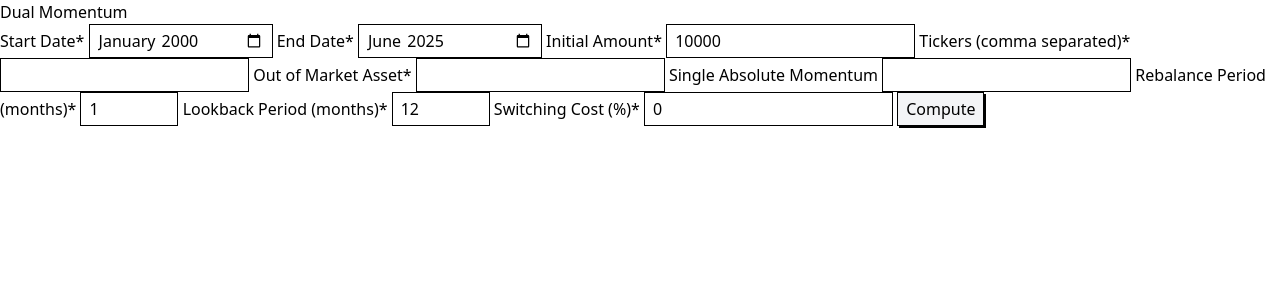
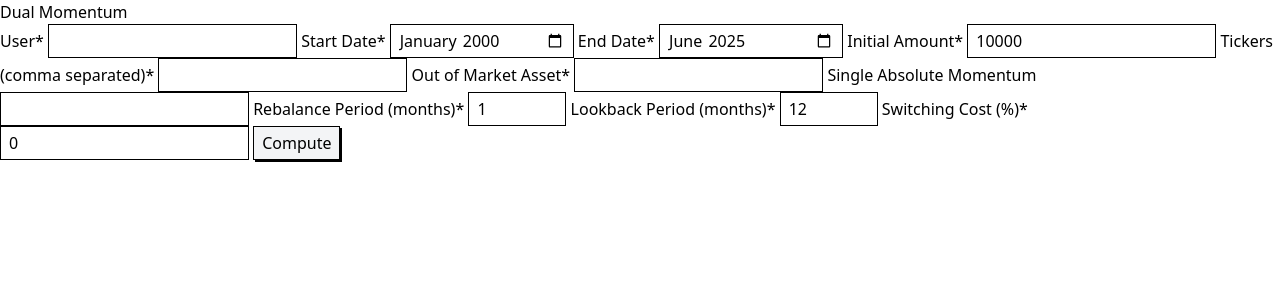
Before and after one commit to asmarton/dm, a FastAPI app: page / in a window 1280 px wide. Shown: the part 24-324 px from the top of the page. Run offline with FastAPI, Linux system fonts and the light colour scheme; style sheets or scripts are compiled from the project's sources.

Commit message:
feat: jobs have users and filtering

```diff
--- a/db/models.py
+++ b/db/models.py
@@ -20,4 +20,5 @@
     lookback_period = Column(Integer, nullable=False)
     switching_cost = Column(Double, nullable=False)
     single_absolute_momentum = Column(String, nullable=True)
+    user = Column(String, nullable=False, server_default='*')
     created_at = Column(DateTime, nullable=False, server_default='current_timestamp')
--- a/db/schemas.py
+++ b/db/schemas.py
@@ -1,6 +1,7 @@
 from datetime import datetime
 
-from pydantic import BaseModel, ConfigDict
+from pydantic import BaseModel, ConfigDict, Field
+
 
 class JobBase(BaseModel):
     start_year: int
@@ -14,6 +15,7 @@
     lookback_period: int
     switching_cost: float
     single_absolute_momentum: str | None = None
+    user: str = Field(min_length=1)
 
 
 class JobCreate(JobBase):
--- a/main.py
+++ b/main.py
@@ -3,7 +3,7 @@
 from http import HTTPStatus
 from typing import Annotated
 
-from fastapi import FastAPI, Request, Form, Depends, HTTPException
+from fastapi import FastAPI, Request, Form, Depends, HTTPException, Response
 from fastapi.responses import HTMLResponse, RedirectResponse
 from fastapi.staticfiles import StaticFiles
 from fastapi.templating import Jinja2Templates
@@ -36,24 +36,27 @@
 
 @app.get("/", response_class=HTMLResponse)
 async def index(request: Request):
+    user = request.cookies.get('user')
     return templates.TemplateResponse(
         request=request,
         name="index.html.jinja",
+        context={"user": user},
     )
 
 
 @app.get("/jobs", response_class=HTMLResponse)
-async def jobs(request: Request, session: SessionDep, page: int = 0):
+async def jobs(request: Request, session: SessionDep, page: int = 0, user_filter: str | None = None):
     limit = 20
     offset = page * limit
-    jobs = job_service.get_jobs_paginated(session, limit, offset)
-    count = job_service.count_jobs(session)
+    jobs = job_service.get_jobs_paginated(session, limit, offset, user_filter)
+    count = job_service.count_jobs(session, user_filter)
 
-    return templates.TemplateResponse(
+    response = templates.TemplateResponse(
         request=request,
         name="jobs.html.jinja",
-        context={"jobs": jobs, "count": count, "page": page, "limit": limit, "offset": offset},
+        context={"jobs": jobs, "count": count, "page": page, "limit": limit, "offset": offset, "user_filter": user_filter},
     )
+    return response
 
 
 @app.get("/jobs/{job_id}", response_class=HTMLResponse)
@@ -74,10 +77,10 @@
     )
 
 
-class ModelData(BaseModel):
+class JobFormData(BaseModel):
+    user: str
     start_date: str
     end_date: str
-    # include_ytd: bool | None = None
     initial_investment: float
     tickers: str
     single_absolute_momentum: str | None = None
@@ -88,7 +91,7 @@
 
 
 @app.post("/")
-async def model(data: Annotated[ModelData, Form()], session: SessionDep):
+async def model(data: Annotated[JobFormData, Form()], session: SessionDep):
     start_date = datetime.strptime(data.start_date, "%Y-%m")
     end_date = datetime.strptime(data.end_date, "%Y-%m")
 
@@ -103,7 +106,8 @@
         rebalance_period=data.rebalance_period,
         lookback_period=data.lookback_period,
         switching_cost=data.switching_cost,
-        single_absolute_momentum=data.single_absolute_momentum,
+        single_absolute_momentum=data.single_absolute_momentum if data.single_absolute_momentum else None,
+        user=data.user,
     )
     job = job_service.create_job(session, job)
 
@@ -116,7 +120,9 @@
     with open(trades_path, 'w') as f:
         f.write(trades.to_csv())
 
-    return RedirectResponse('/', status_code=HTTPStatus.FOUND)
+    response = RedirectResponse('/', status_code=HTTPStatus.FOUND)
+    response.set_cookie(key='user', value=data.user, path='/', max_age=2592000)
+    return response
 
 
 def job_results_paths(job_id: int) -> tuple[str, str]:
--- a/templates/details.html.jinja
+++ b/templates/details.html.jinja
@@ -8,6 +8,8 @@
             <h2 class="text-2xl font-bold mb-4">Config</h2>
 
             <dl class="grid grid-cols-2 w-fit gap-x-4 mb-3">
+                <dt>User</dt>
+                <dd>{{ job.user }}</dd>
                 <dt>Start</dt>
                 <dd>{{ job.start_year }}-{{ "%02d"|format(job.start_month) }}</dd>
                 <dt>End</dt>
--- a/templates/index.html.jinja
+++ b/templates/index.html.jinja
@@ -4,14 +4,14 @@
     <h1 class="text-4xl font-bold mb-4">Dual Momentum</h1>
 
     <form method="post" action="/" class="max-w-[30rem] grid grid-cols-[auto_1fr] gap-y-2 gap-x-4 items-center">
+        <label for="user">User*</label>
+        <input id="user" name="user" type="text" required value="{{ user if user else '' }}">
+
         <label for="start_date">Start Date*</label>
         <input id="start_date" name="start_date" type="month" value="2000-01" required>
 
         <label for="end_date">End Date*</label>
         <input id="end_date" name="end_date" type="month" value="2025-06" required>
-
-{#        <label for="include_ytd">Include YTD</label>#}
-{#        <input id="include_ytd" name="include_ytd" type="checkbox">#}
 
         <label for="initial_investment">Initial Amount*</label>
         <input id="initial_investment" name="initial_investment" type="number" step=".01" value="10000" required>
@@ -32,7 +32,7 @@
         <input id="lookback_period" name="lookback_period" type="number" min="1" max="24" value="12" required>
 
         <label for="switching_cost" title="How much value the portfolio loses whenever a trade happens">Switching Cost (%)*</label>
-        <input id="switching_cost" name="switching_cost" type="number" min="0" value="0" step="0.01" required>
+        <input id="switching_cost" name="switching_cost" type="number" min="0" value="0" step="0.0001" required>
 
         <button>Compute</button>
     </form>
```
Also changed, not shown: alembic/versions/2025_06_17_1215-b2034c94bede_add_user_to_jobs.py (added, +32 -0 lines), job_service.py (+10 -4 lines), templates/jobs.html.jinja (+13 -3 lines).
